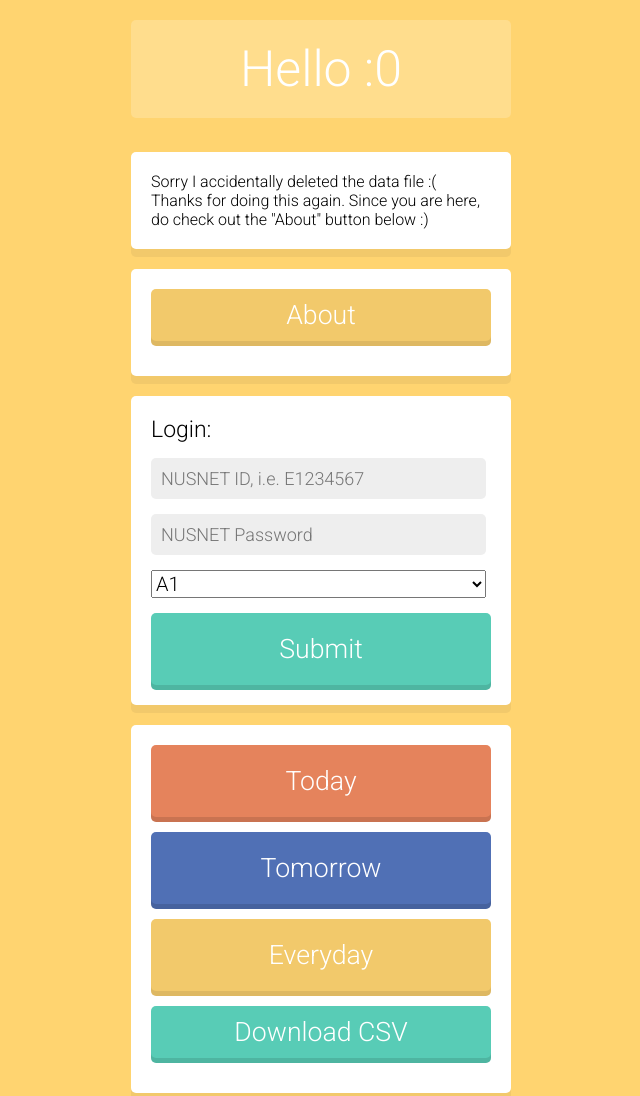
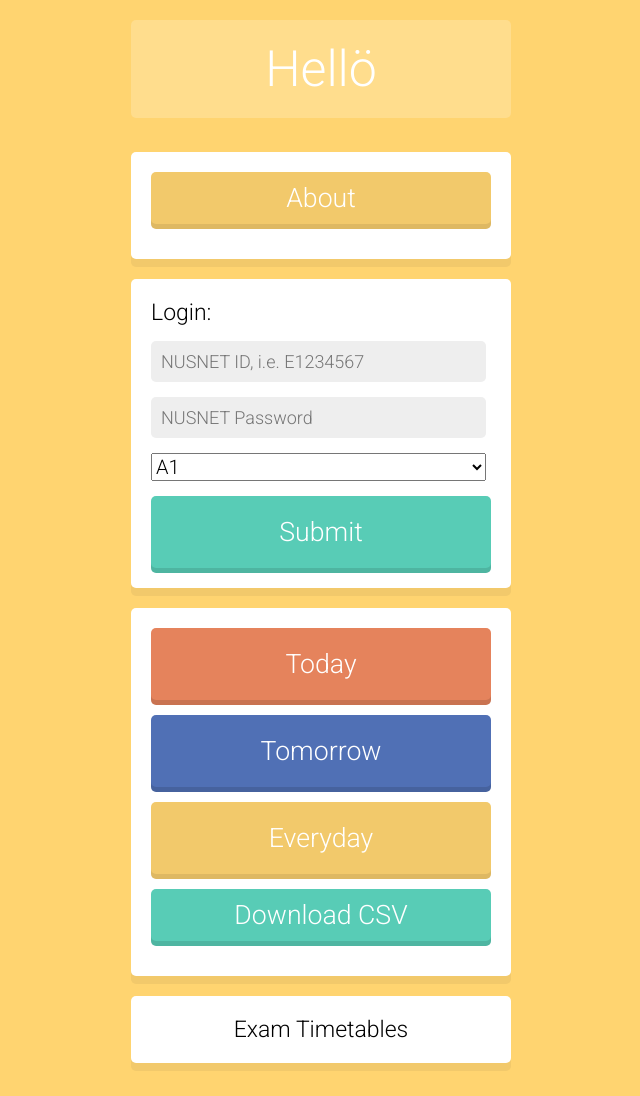
Before and after one commit to jeremiah-ang/hopenus-examtt, a website: page index.html in a window 1280 px wide. Shown: the top 1096 px of the page, without its empty margins (319-959 px from the left). Drawn offline with Linux system fonts and the light colour scheme.

Commit message:
Fix htmls

```diff
--- a/index.html
+++ b/index.html
@@ -15,10 +15,7 @@
 		</div>
 	</div>
 	<div id = "main">
-		<center><h1 id='hello'> Hello :0 </h1></center>
-		<div class = 'section'>
-			Sorry I accidentally deleted the data file :( Thanks for doing this again. Since you are here, do check out the "About" button below :)
-		</div>
+		<center><h1 id='hello'> Hellö </h1></center>
 		<div id = "about" class = 'section'>
 			<div id = "about-button" class = "button"> About </div>
 			<div id = 'about-content'>
--- a/index.js
+++ b/index.js
@@ -212,7 +212,7 @@ function convert_json_to_csv (src, dst) {
 					var venue = module.venue
 					var date = module.date
 					var time = module.time
-					csv.push([name, lg, module_code, venue, date, time])
+					csv.push([name.replace(",", ''), lg, module_code, venue, date, time])
 				}
 			}
 
```
